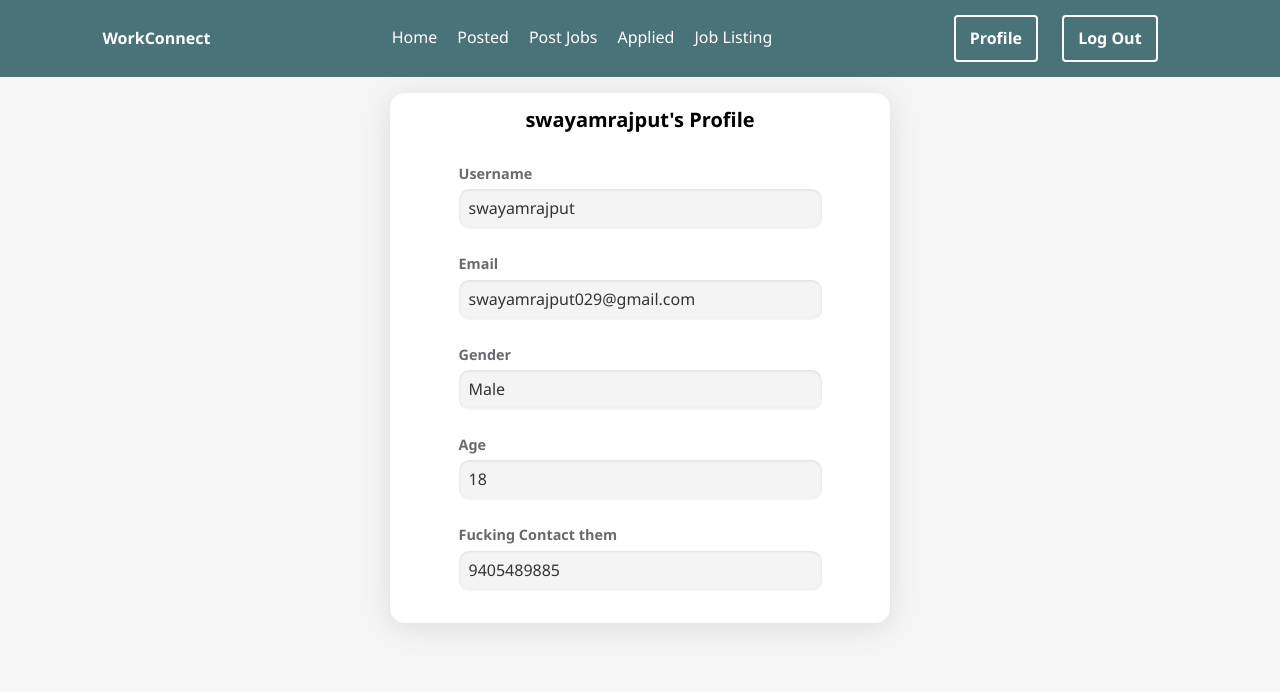
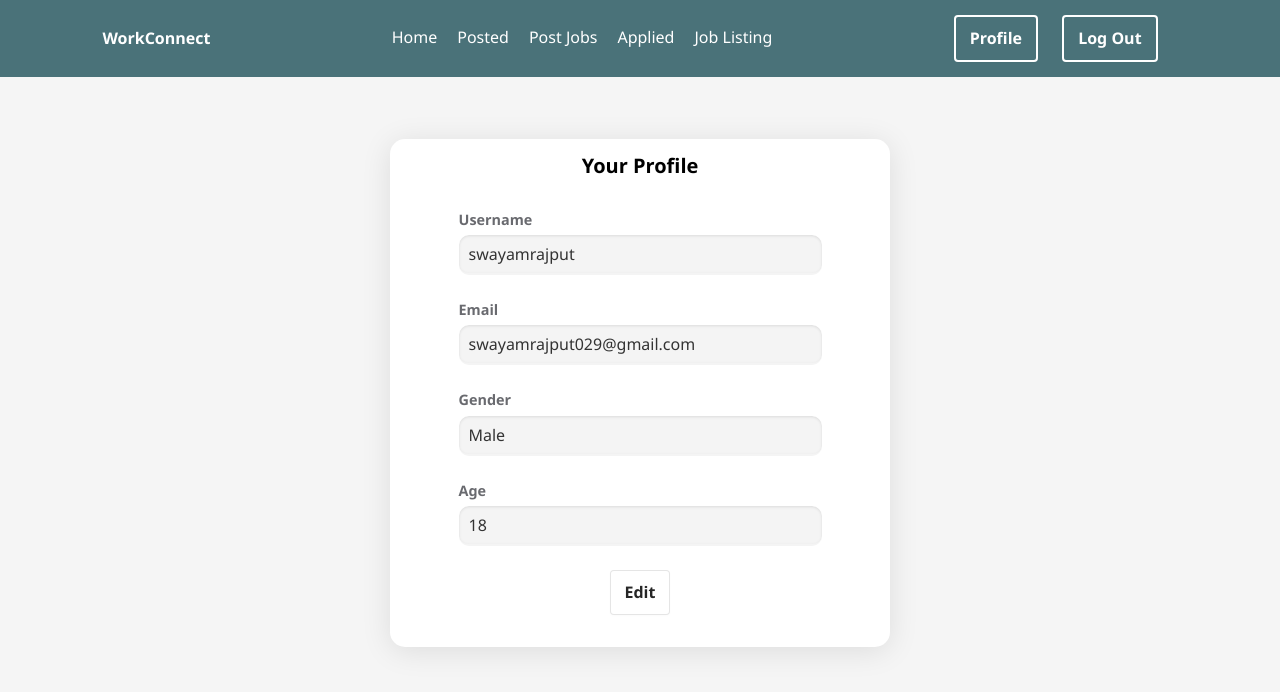
Before and after one commit to swayam-rajput/WorkConnect, a Django app: a page that uses project/newco/templates/newco/profile.html in a window 1280 px wide. Shown: the top 692 px of the page. Run offline with Django 4.2, Linux system fonts and the light colour scheme; a user stored in the database is signed in; data comes from the database, SQL or seed files in the repository; both versions use the stored data as it was after the commit.

Commit message:
minor improvements
changed something about job profiles and user profiles

```diff
--- a/project/newco/templates/newco/postedjobs.html
+++ b/project/newco/templates/newco/postedjobs.html
@@ -7,7 +7,7 @@
     <div class="w-50 d-block m-3">
         {% for job in jobs %}
         <hr>
-            <a href="post/{{ job.id }}" class="w-100">
+            <a href="{% url 'newco-job-profile' job.id %}" class="w-100">
                 <div class="post column form w-100 flex-row">
                     <div class="flex-column w-100">
                         <div class="w-100 lead" style="font-weight: 600;">{{ job.title }}</div>
--- a/project/newco/templates/newco/profile.html
+++ b/project/newco/templates/newco/profile.html
@@ -1,8 +1,13 @@
 {% extends 'newco/layout.html' %}
 {% block body %}
-<div class="w-100 h-auto mt-3 center bg-transparent flex-column">
-    <div class="h-auto p-2 form" style="width: 500px;">
-        <legend class="heading mt-4 mb-2">{{ loggeduser.username }}'s Profile</legend>
+<div class="w-100 h-75 mt-3 center bg-transparent flex-column">
+    <form class="h-auto p-2 form" style="width: 500px;">
+
+        {% if request.user.username in request.path %}
+            <legend class="heading mt-4 mb-2">Your Profile</legend>
+        {% else %}
+            <legend class="heading mt-4 mb-2">{{ loggeduser.username }}'s Profile</legend>
+        {% endif %}
         <div class="center w-100 flex-column">
             <div class="w-75 mb-4">
                 <label class="label" for="username">Username</label>
@@ -23,17 +28,24 @@
                 <label class="label" for="age">Age</label>
                 <input class="w-100 en" id="age" name="age" disabled type="text"  value="{{ loggeduser.age }}">
             </div>
-
-            <div class="w-75 mb-4">
-                <label class="label" for="phno">Fucking Contact them</label>
-                <input class="w-100 en" id="phno" name="phno" disabled type="text" value="{{ loggeduser.phno }}">
-            </div>
+            {% if request.user is loggeduser %}
+                <div class="w-75 mb-4">
+                    <label class="label" for="phno">Contact</label>
+                    <input class="w-100 en" id="phno" name="phno" disabled type="text" value="{{ loggeduser.phno }}">
+                </div>
+            {% endif %}
         </div>
-        {% if request.user == job.user %}
+        {% if request.user.username == loggeduser.username %}
             <div class="center">
                 <button type="button" class="mb-4" id="edit-btn" onclick="enableInputs(`{% url 'newco-applied' %}`)">Edit</button>
             </div>
+            <div class="center">
+                <button type="button" class="mb-4" id="edit-btn" hidden onclick="enableInputs(`{% url 'newco-applied' %}`)">Save</button>
+            </div>
+            <div class="center">
+                <button type="button" class="mb-4" id="cncl-btn" hidden>Clear</button>
+            </div>
         {% endif %}
-    </div>
+    </form>
 </div>
 {% endblock %}
--- a/project/newco/views.py
+++ b/project/newco/views.py
@@ -74,17 +74,6 @@ def listings(request):
     jobs = reversed(jobs)
     return render(request,'newco/listings.html',{'jobs':jobs})
 
-@login_required
-def profile(request,uname):
-    try:
-        user = User.objects.get(username=uname)
-        user_dict = model_to_dict(user)
-        u1 = UserProfile.objects.get(user=request.user)
-        u1_dict = model_to_dict(u1)
-        user_dict.update(u1_dict)
-        return render(request, 'newco/profile.html', {'loggeduser': user_dict})
-    except User.DoesNotExist:
-        return HttpResponse(f'Error: User {uname} does not exist')
 
 @login_required
 def addjob(request:HttpRequest):
@@ -156,14 +145,27 @@ def unapply(request,job_id):
             jobs = reversed(jobs)
 
     return redirect('newco-applied')
+
+
 def job_profile(request,job_id):
     job = Job.objects.get(id=job_id)
     applied = job.applied.all()
     if applied.count() == 0:
         applied = None
 
-
     return render(request,'newco/jobprofile.html',{
         'job':job,
         'applied':applied
     })
+
+@login_required
+def profile(request,uname):
+    try:
+        user = User.objects.get(username=uname)
+        user_dict = model_to_dict(user)
+        u1 = UserProfile.objects.get(user=request.user)
+        u1_dict = model_to_dict(u1)
+        user_dict.update(u1_dict)
+        return render(request, 'newco/profile.html', {'loggeduser': user_dict})
+    except User.DoesNotExist:
+        return HttpResponse(f'Error: User {uname} does not exist')
```
Also changed, not shown: project/newco/templates/newco/jobprofile.html (+11 -5 lines), project/db.sqlite3.
